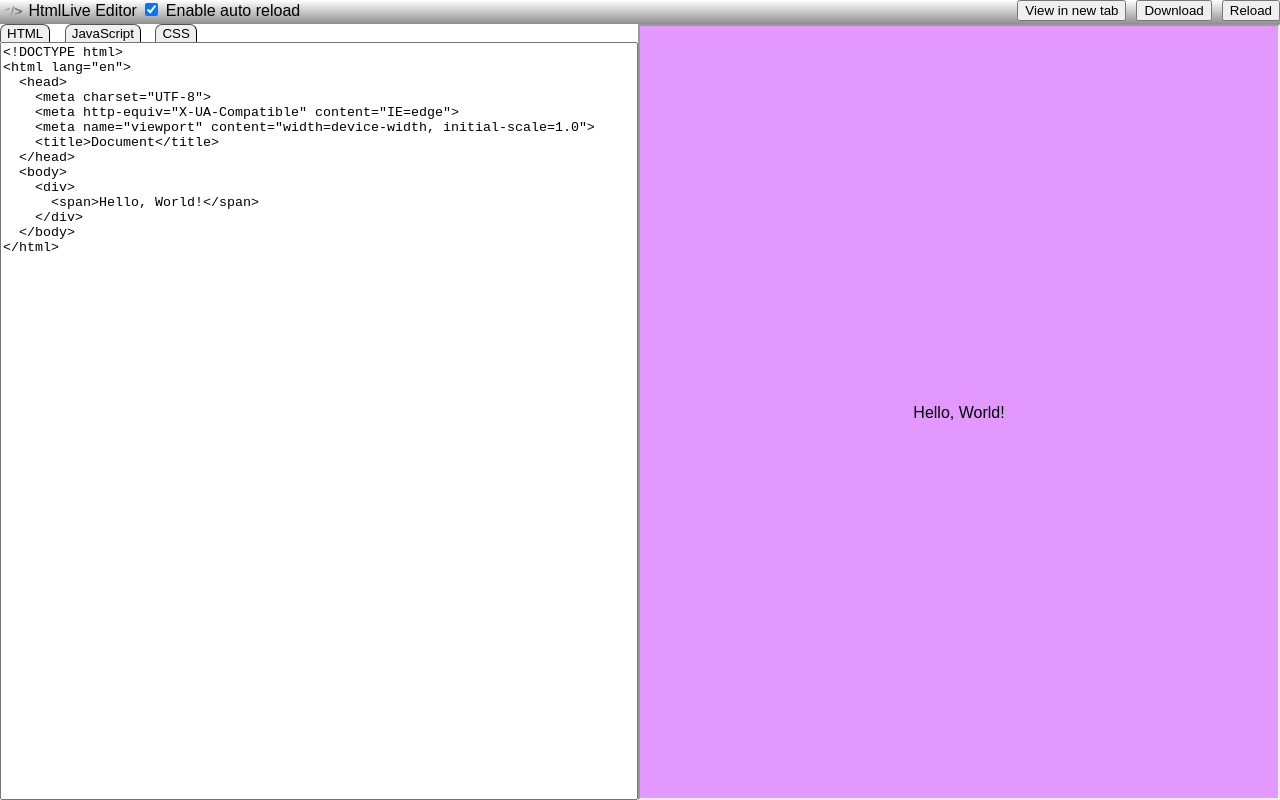
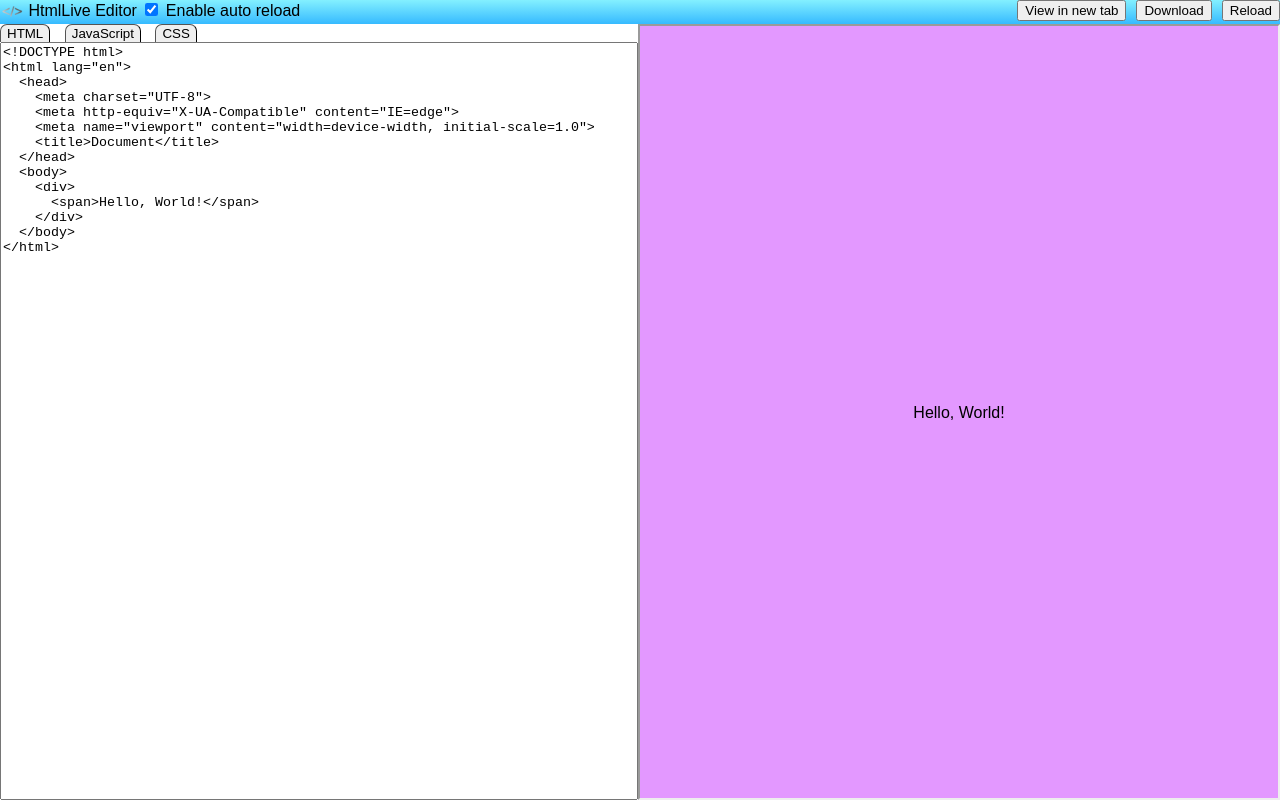
Before and after one commit to simpleuserdontwatch/HtmlLive, a plain HTML site: page index.html in a window 1280 px wide. Drawn offline with Linux system fonts and the light colour scheme.

Commit message:
Update style.css

```diff
--- a/style.css
+++ b/style.css
@@ -11,7 +11,7 @@ body {
 }
 
 #titlebar {
-  background: linear-gradient(to top, #8f8f8f, #ffffff);
+  background: linear-gradient(to top, #36baff, #83f0ff);
   margin: 0;
   padding: 0;
 }
```
